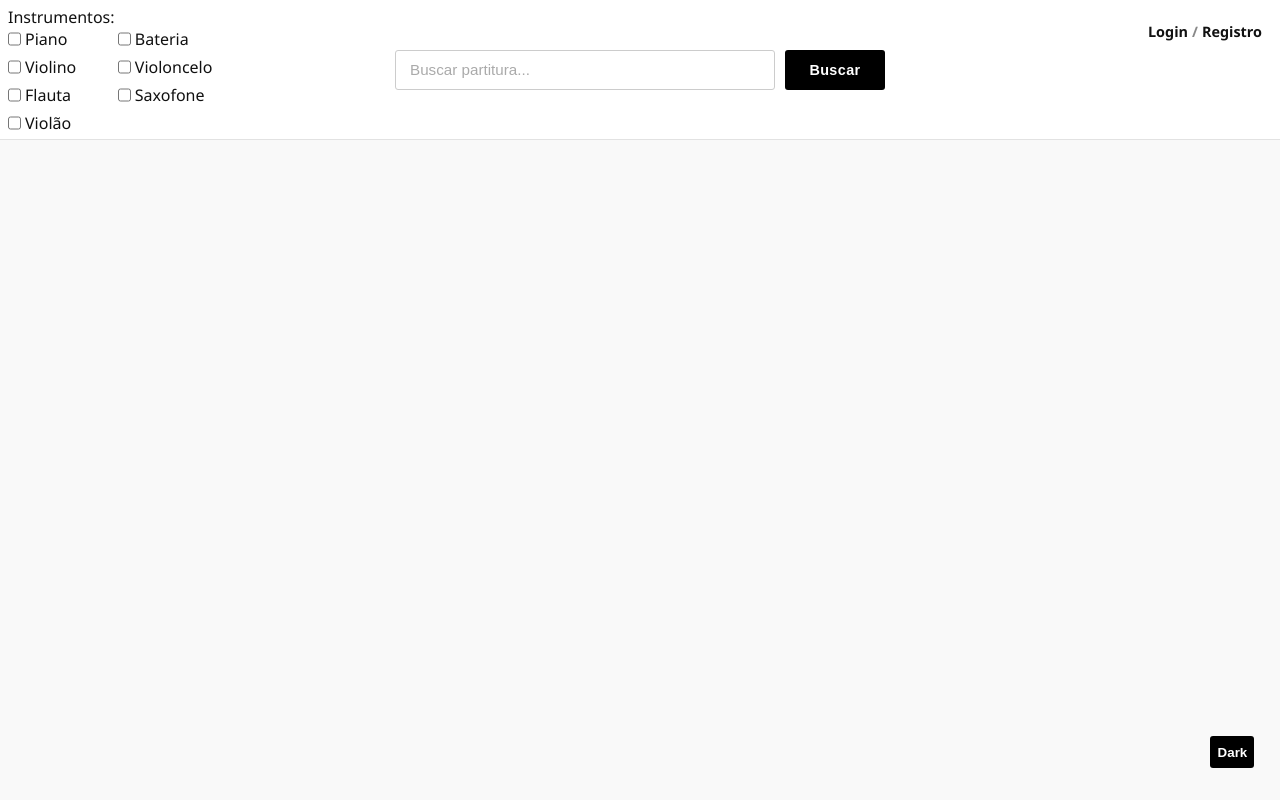
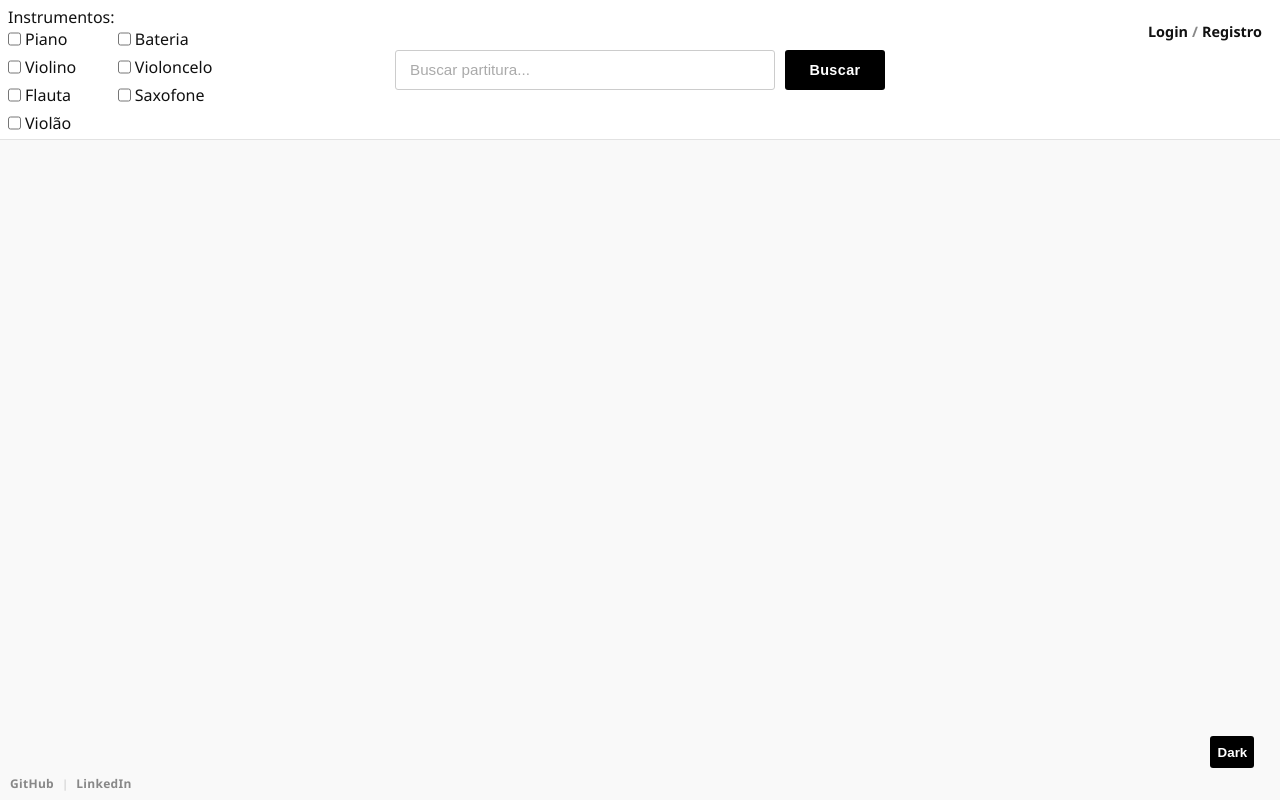
Before and after one commit to astheGust/umClickPartituras, a website: page src/templates/index.html in a window 1280 px wide. Drawn offline with Linux system fonts and the light colour scheme; files whose address does not match are found by name.

Commit message:
estável

```diff
--- a/src/templates/index.html
+++ b/src/templates/index.html
@@ -83,6 +83,7 @@
   <p id="filterText" class=""></p>
 
   <div id="loading"></div>
+
   <article id="content">
 
   </article>
@@ -110,6 +111,12 @@
       </div>
     </div>
   </div>
+
+  <footer class="site-footer">
+    <a href="https://github.com/astheGust/" target="_blank" rel="noopener noreferrer">GitHub</a>
+    <span class="footer-sep">|</span>
+    <a href="https://www.linkedin.com/in/asthegust/" target="_blank" rel="noopener noreferrer">LinkedIn</a>
+  </footer>
 </body>
 
 </html>
--- a/styles.css
+++ b/styles.css
@@ -608,8 +608,43 @@ a partir daqui tudo foi criado com IA, para acelerar o desenvolvimento
   color: #fca5a5;
 }
 
+/* ---- Site Footer (GitHub / LinkedIn) ---- */
+
+.site-footer {
+  position: fixed;
+  bottom: 8px;
+  left: 10px;
+  display: flex;
+  align-items: center;
+  gap: 4px;
+  font-family: 'Segoe UI', system-ui, sans-serif;
+}
+
+.site-footer a {
+  color: var(--titleText);
+  text-decoration: none;
+  font-size: 0.75rem;
+  font-weight: 600;
+  letter-spacing: .3px;
+  transition: color .2s;
+}
+
+.site-footer a:hover {
+  color: var(--mainText);
+  text-decoration: underline;
+  text-underline-offset: 3px;
+}
+
+.footer-sep {
+  color: var(--titleText);
+  opacity: .45;
+  font-size: 0.7rem;
+  margin: 0 4px;
+  user-select: none;
+}
+
 /* =============================================
-   RESPONSIVO: dispositivos muito pequenos (até 480px)
+   dispositivos (até 480px)
    Esconde filtros de instrumento, reduz tudo
    ============================================= */
 @media (max-width: 480px) {
```
Also changed, not shown: src/templates/favorites.html (+6 -0 lines), src/templates/login.html (+6 -0 lines), src/templates/register.html (+6 -0 lines).
